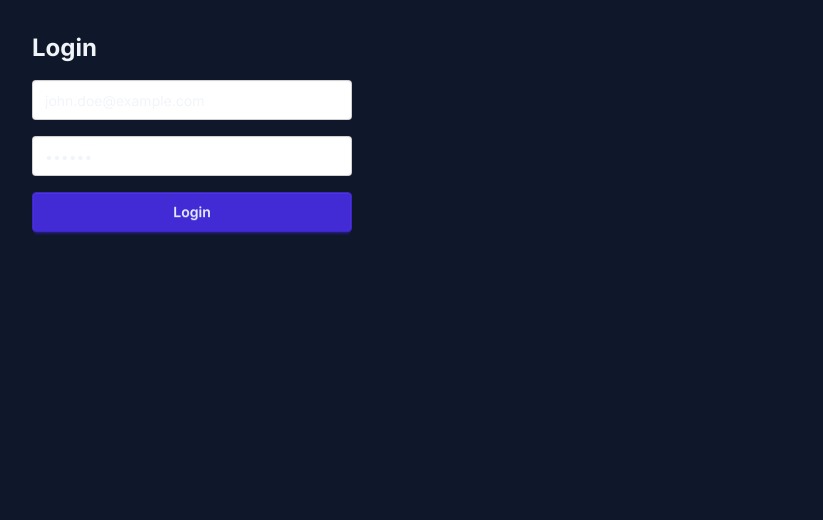
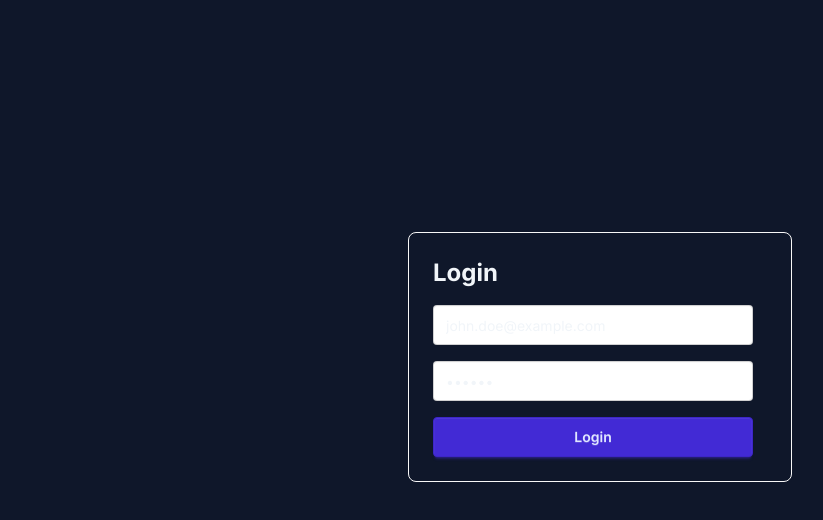
Before and after one commit to Friske2/chatApp, a React (Vite) app in the folder web/: page /login in a window 1280 px wide. Shown: the top 520 px of the page, without its empty margins (40-863 px from the left). Built offline with nearby package versions, Linux system fonts and the light colour scheme.

Commit message:
refactor login page UI.

```diff
--- a/web/src/pages/Login.jsx
+++ b/web/src/pages/Login.jsx
@@ -51,10 +51,12 @@ const loginForm = () => {
 }
 function Login() {
     return (
-        <div>
-            <div className="text-2xl font-bold">Login</div>
-            <div className="mt-4">
-                {loginForm()}
+        <div className="flex items-center justify-center min-h-[calc(100vh-150px)]">
+            <div className="card w-96 border border-base-200">
+                <div className="card-body">
+                    <h2 className="card-title text-2xl font-bold mb-2">Login</h2>
+                    {loginForm()}
+                </div>
             </div>
         </div>
     )
```
